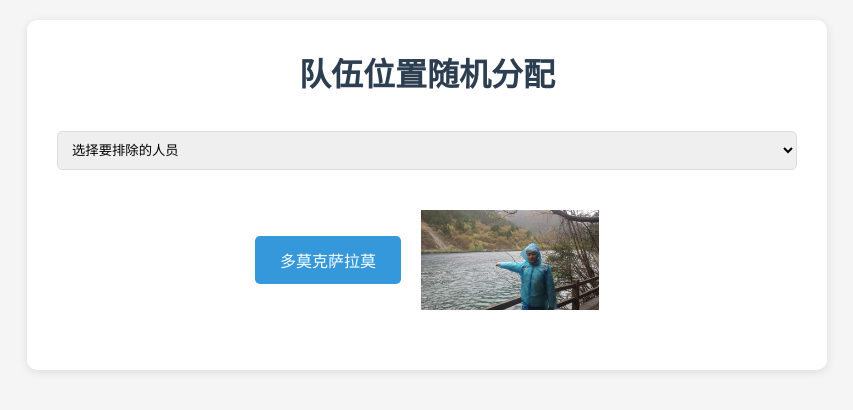
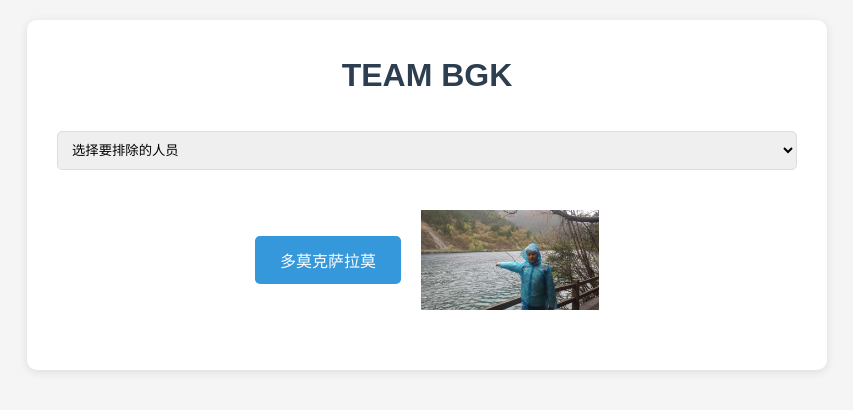
Before and after one commit to CuteRem/NoTeacher, a plain HTML site: page index.html in a window 1280 px wide. Shown: the whole page, without its empty margins (213-1066 px from the left). Drawn offline with Linux system fonts and the light colour scheme.

Commit message:
Update index.html

```diff
--- a/index.html
+++ b/index.html
@@ -3,7 +3,7 @@
 <head>
     <meta charset="UTF-8">
     <meta name="viewport" content="width=device-width, initial-scale=1.0">
-    <title>队伍位置随机分配</title>
+    <title>TEAM BGK</title>
     <link rel="icon" type="image/x-icon" href="./favicon.ico">
     <style>
         * {
@@ -122,7 +122,7 @@
 </head>
 <body>
     <div class="container">
-        <h1>队伍位置随机分配</h1>
+        <h1>TEAM BGK</h1>
 
         <div class="selection-area">
             <select id="excludePlayer" class="player-select">
```
